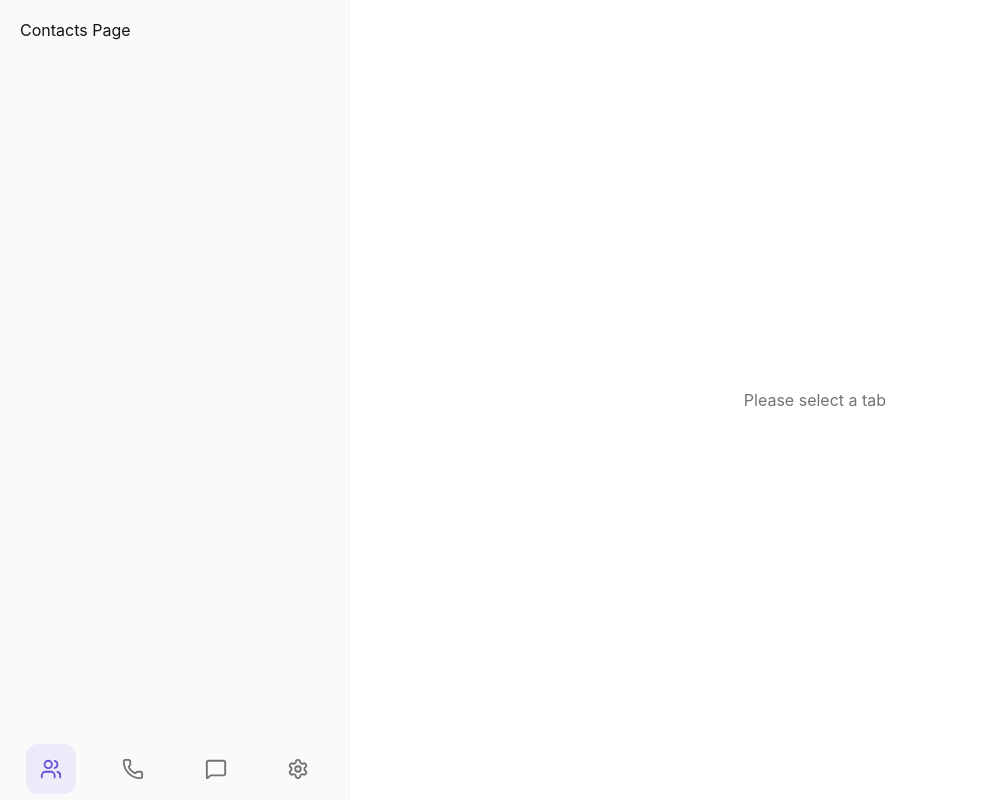
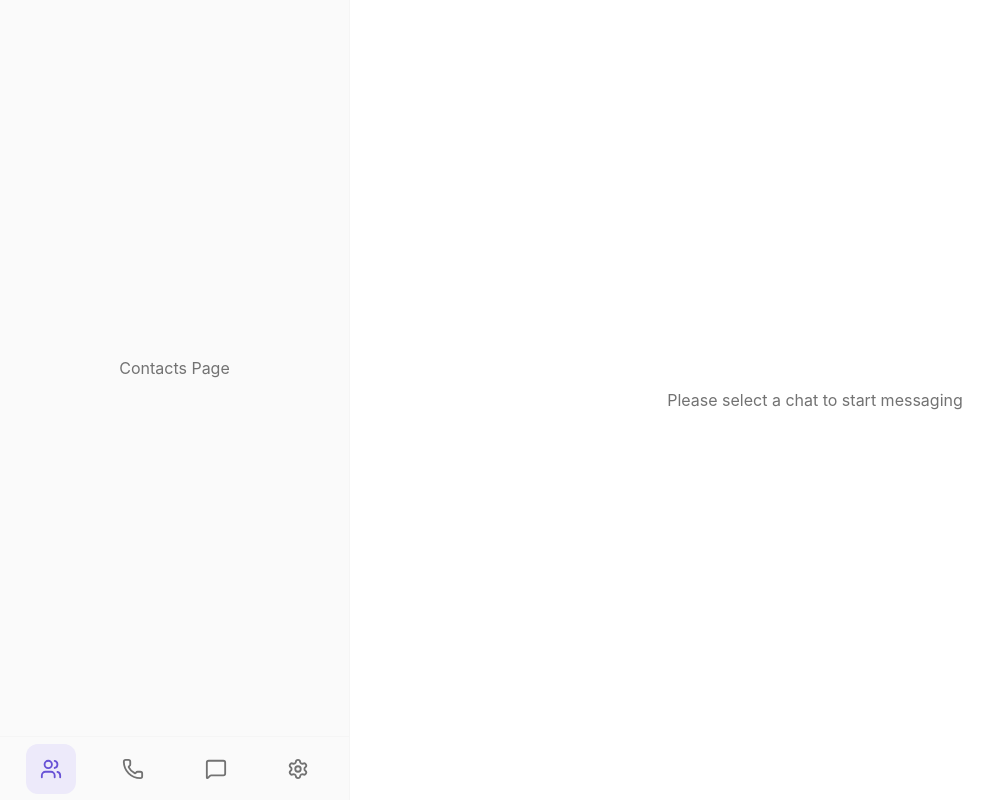
Before and after one commit to kitrasta/chat, a React (Vite) app: page / in a window 1280 px wide. Both pictures are taken after a click on the element 51 px from the left and 768 px from the top of the page. Shown: the whole page, without its empty margins (0-1004 px from the left). Built offline with nearby package versions, Linux system fonts and the light colour scheme.

Commit message:
refactor: move inline styles to CSS modules in App.tsx

```diff
--- a/src/app/App.module.css
+++ b/src/app/App.module.css
@@ -3,3 +3,34 @@
   width: 100vw;
   overflow: hidden;
 }
+
+.sidePanel {
+  display: flex;
+  flex-direction: column;
+  height: 100%;
+  width: 350px;
+  background-color: var(--color-bg-secondary);
+  border-right: 1px solid var(--color-border);
+}
+
+.panelContent {
+  flex: 1;
+  overflow: hidden;
+}
+
+.mainArea {
+  flex: 1;
+  height: 100%;
+  overflow: hidden;
+}
+
+.placeholder {
+  display: flex;
+  justify-content: center;
+  align-items: center;
+  height: 100%;
+  color: var(--color-text-secondary);
+  font-size: 16px;
+  padding: 20px;
+  text-align: center;
+}
--- a/src/app/App.tsx
+++ b/src/app/App.tsx
@@ -1,5 +1,5 @@
+import React, { useState } from 'react';
 import styles from './App.module.css';
-import React, { useState } from 'react';
 import Layout from '../shared/ui/Layout/Layout';
 import ChatList from '../widgets/ChatList/ChatList';
 import ChatWindow from '../widgets/ChatWindow/ChatWindow';
@@ -12,27 +12,26 @@ function App() {
   return (
     <div className={styles.app}>
       <Layout>
-        <div style={{
-          display: 'flex',
-          flexDirection: 'column',
-          height: '100%',
-          width: '350px',
-          background: 'var(--color-bg-secondary)',
-          borderRight: '1px solid var(--color-border)'
-        }}>
-          <div style={{ flex: 1, overflow: 'hidden' }}>
+        <div className={styles.sidePanel}>
+          <div className={styles.panelContent}>
             {activeTab === 'chats' && <ChatList />}
-            {activeTab === 'contacts' && <div style={{ padding: '20px', color: 'var(--color-text-primary)' }}>Contacts Page</div>}
-            {activeTab === 'calls' && <div style={{ padding: '20px', color: 'var(--color-text-primary)' }}>Calls Page</div>}
-            {activeTab === 'settings' && <div style={{ padding: '20px', color: 'var(--color-text-primary)' }}>Settings Page</div>}
+            {activeTab === 'contacts' && (
+              <div className={styles.placeholder}>Contacts Page</div>
+            )}
+            {activeTab === 'calls' && (
+              <div className={styles.placeholder}>Calls Page</div>
+            )}
+            {activeTab === 'settings' && (
+              <div className={styles.placeholder}>Settings Page</div>
+            )}
           </div>
           <SideNav activeTab={activeTab} setActiveTab={setActiveTab} />
         </div>
 
-        <div style={{ flex: 1, height: '100%', overflow: 'hidden' }}>
+        <div className={styles.mainArea}>
           {activeTab === 'chats' ? <ChatWindow /> : (
-            <div style={{ display: 'flex', justifyContent: 'center', alignItems: 'center', height: '100%', color: 'var(--color-text-secondary)' }}>
-              Please select a tab
+            <div className={styles.placeholder}>
+              Please select a chat to start messaging
             </div>
           )}
         </div>
```
